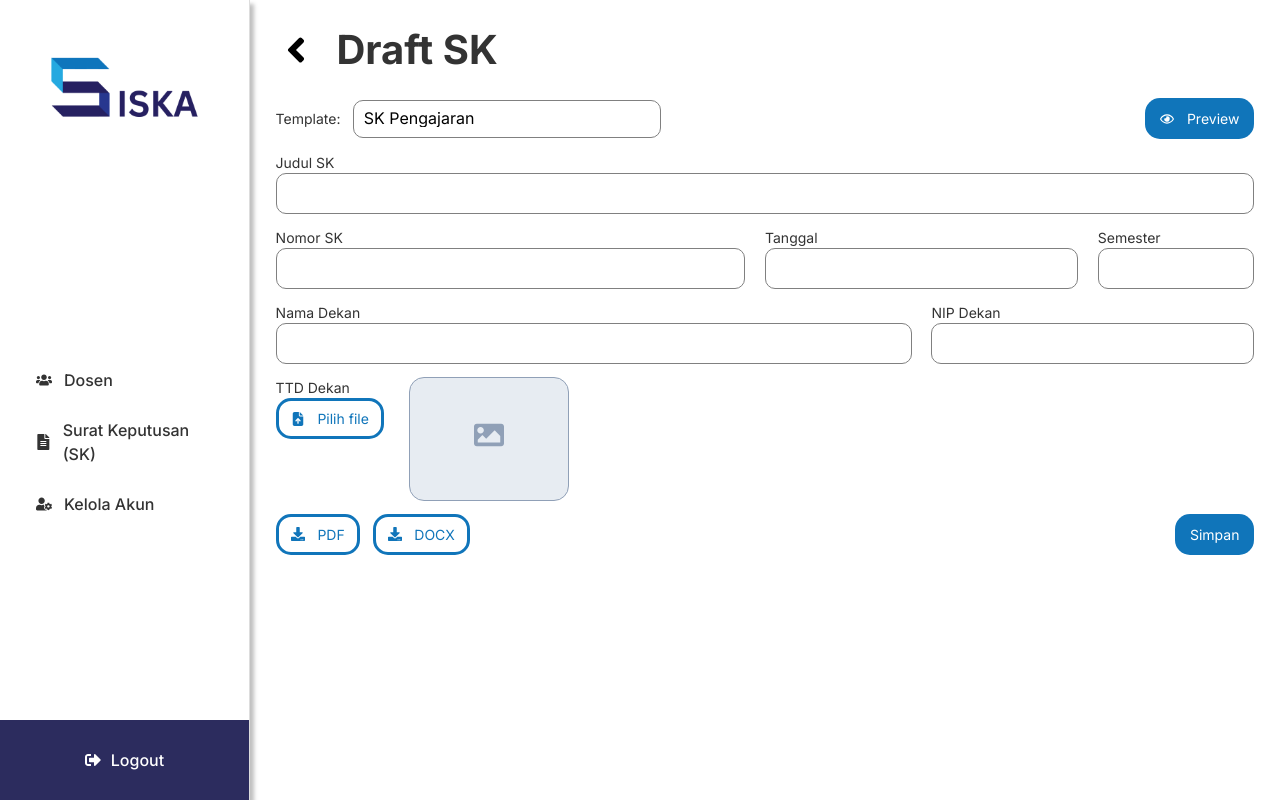
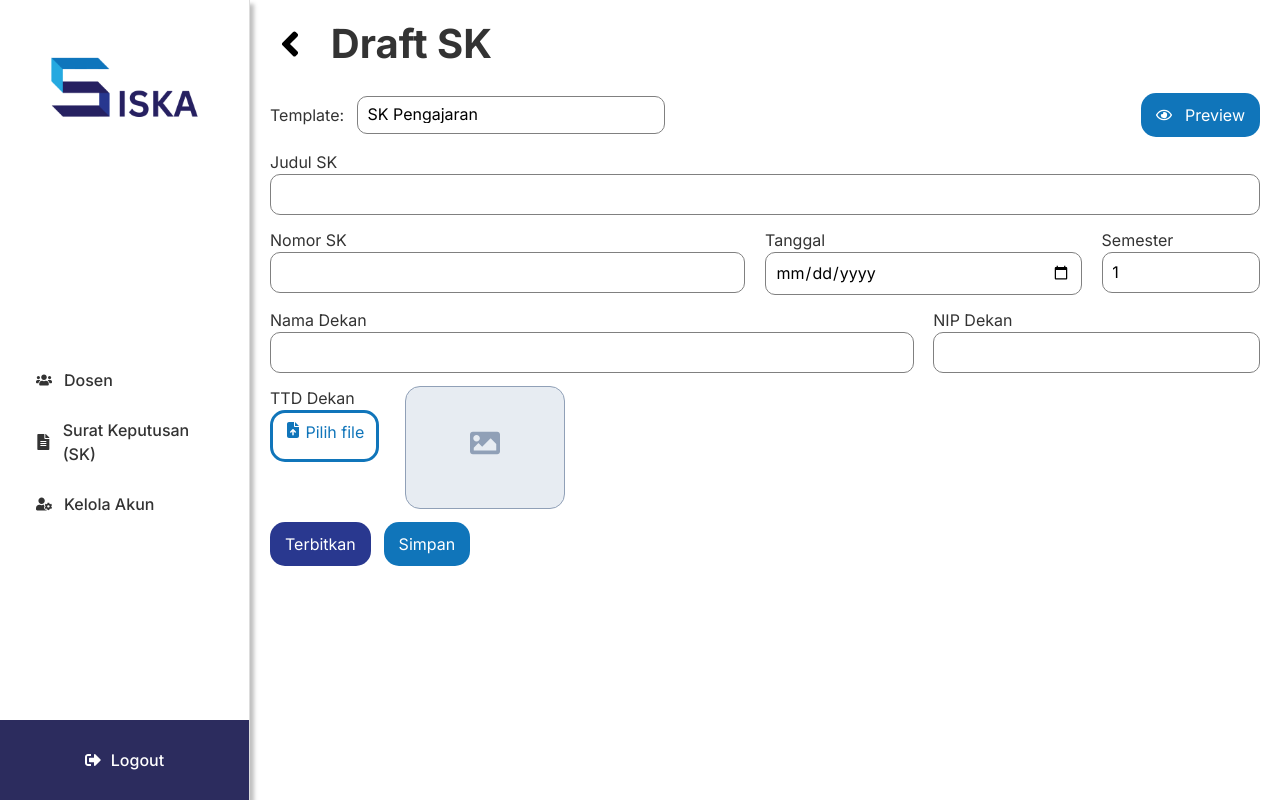
Before and after one commit to novelxv/SISKA, a React (Vite) app in the folder frontend/: page /draft-sk in a window 1280 px wide. Built offline with nearby package versions, Linux system fonts and the light colour scheme; sample sign-in values are in the browser's storage.

Commit message:
feat: integrate DraftSK

```diff
--- a/frontend/src/pages/DraftSK.tsx
+++ b/frontend/src/pages/DraftSK.tsx
@@ -1,92 +1,238 @@
-import React from 'react';
-import { useState } from "react";
-import Sidebar from '../components/Navbar';
-import "../styles/Global.css"
-import "../styles/DraftSK.css"
-import { FaAngleLeft, FaDownload, FaImage, FaRegEye } from 'react-icons/fa';
-import { FaFileArrowUp } from 'react-icons/fa6';
-import { useNavigate } from 'react-router-dom';
+import React, { useState } from "react";
+import Sidebar from "../components/Navbar";
+import "../styles/Global.css";
+import "../styles/DraftSK.css";
+import { FaAngleLeft, FaImage, FaRegEye } from "react-icons/fa";
+import { FaFileArrowUp } from "react-icons/fa6";
+import { useNavigate } from "react-router-dom";
+import { toast, ToastContainer } from "react-toastify";
+import {
+  createDraftSK,
+  uploadTTD,
+  previewSK,
+  publishSK,
+} from "../services/skService";
+
+const jenisSKOptions = [
+  { label: "SK Pengajaran", value: "PENGAJARAN" },
+  { label: "SK Pembimbing dan Penguji", value: "PEMBIMBING_PENGUJI" },
+  { label: "SK Pembimbing Mahasiswa Aktif", value: "PEMBIMBING_AKTIF" },
+  { label: "SK Dosen Wali TPB", value: "WALI_TPB" },
+  { label: "SK Dosen Wali Mahasiswa Aktif", value: "WALI_MHS_AKTIF" },
+  { label: "SK Asisten Perkuliahan dan Praktikum", value: "ASISTEN_PRAKTIKUM" },
+];
 
 const DraftSK = () => {
-    const [draft, setDraft] = useState({});
-    const [query, setQuery] = useState('');
   const navigate = useNavigate();
 
-    const navToSK = () =>{
-        navigate('/sk');
+  const [jenisSK, setJenisSK] = useState("PENGAJARAN");
+  const [judul, setJudul] = useState("");
+  const [noSK, setNoSK] = useState("");
+  const [tanggal, setTanggal] = useState("");
+  const [semester, setSemester] = useState(1);
+  const [nipDekan, setNipDekan] = useState("");
+  const [namaDekan, setNamaDekan] = useState("");
+  const [ttdFile, setTtdFile] = useState<File | null>(null);
+  const [ttdFilename, setTtdFilename] = useState<string | null>(null);
+  const [ttdPreview, setTtdPreview] = useState<string | null>(null);
+
+  const navToSK = () => {
+    navigate("/sk");
+  };
+
+  const handleTTDChange = async (e: React.ChangeEvent<HTMLInputElement>) => {
+    const file = e.target.files?.[0];
+    if (file) {
+      setTtdFile(file);
+      setTtdPreview(URL.createObjectURL(file));
+
+      try {
+        const result = await uploadTTD(nipDekan, file);
+        setTtdFilename(result.fileName);
+        toast.success("TTD berhasil diunggah");
+      } catch (err) {
+        toast.error("Gagal upload TTD");
+      }
+    }
+  };
+
+  const handleSimpan = async () => {
+    if (!ttdFilename) {
+      toast.error("Silakan upload tanda tangan terlebih dahulu.");
+      return;
     }
 
+    try {
+      await createDraftSK({
+        no_sk: noSK,
+        judul,
+        jenis_sk: jenisSK,
+        semester: Number(semester),
+        tanggal,
+        NIP_dekan: nipDekan,
+        nama_dekan: namaDekan,
+        ttd_dekan: ttdFilename,
+      });
+      toast.success("Draft SK berhasil disimpan!");
+    } catch (err) {
+      console.error(err);
+      toast.error("Gagal menyimpan draft SK");
+    }
+  };
+
+  const handleTerbitkan = async () => {
+    try {
+      await publishSK(noSK);
+      toast.success("SK berhasil diterbitkan!");
+      setTimeout(() => navigate("/sk"), 1500);
+    } catch (err) {
+      toast.error("Gagal menerbitkan SK");
+    }
+  };
+
+  const handlePreview = async () => {
+    try {
+      const blob = await previewSK(noSK);
+      const url = window.URL.createObjectURL(blob);
+      window.open(url, "_blank");
+    } catch (err) {
+      toast.error("Gagal membuka preview");
+    }
+  };
+
   return (
-        <div className='draft-sk-container'>
+    <div className="container">
       <Sidebar />
-            <div className='draft-sk-content'>
-                <div className='draftheader'>
-                    <div className='title back-button' onClick={navToSK}><FaAngleLeft/></div>
-                    <h1 className='title'>Draft SK</h1>
+      <ToastContainer />
+      <div className="content">
+        <div className="draftheader">
+          <div className="title back-button" onClick={navToSK}>
+            <FaAngleLeft />
+          </div>
+          <h1 className="title">Draft SK</h1>
         </div>
         <form>
-                    <div className='inputrow1'>
-                        <div className='template'>
+          <div className="inputrow1">
+            <div className="template">
               <div>Template: </div>
-                            <select name="jenisSK" id="jenisSK" className='sk-select'>
-                                <option>SK Pengajaran</option>
-                                <option>SK Pembimbing dan Penguji</option>
-                                <option>SK Pembimbing Mahasiswa Aktif</option>
-                                <option>SK Dosen Wali TPB</option>
-                                <option>SK Dosen Wali Mahasiswa Aktif</option>
-                                <option>SK Asisten Perkuliahan dan Praktikum</option>
+              <select
+                name="jenisSK"
+                className="sk-select"
+                value={jenisSK}
+                onChange={(e) => setJenisSK(e.target.value)}
+              >
+                {jenisSKOptions.map((option) => (
+                  <option key={option.value} value={option.value}>
+                    {option.label}
+                  </option>
+                ))}
               </select>
             </div>
-                        <div className='button-blue'><FaRegEye/>Preview</div>
-                    </div>
-                    <div className='inputrow2'>
-                        <div>
-                            Judul SK <br></br>
-                            <input type="text" className='sk-input'></input>
+            <div className="button-blue" onClick={handlePreview}>
+              <FaRegEye />
+              Preview
             </div>
           </div>
-                    <div className='inputrow3'>
+
+          <div className="inputrow2">
             <div>
-                            Nomor SK <br></br>
-                            <input type="text" className='sk-input'></input>
+              Judul SK <br />
+              <input
+                type="text"
+                className="sk-input"
+                value={judul}
+                onChange={(e) => setJudul(e.target.value)}
+              />
+            </div>
+          </div>
+
+          <div className="inputrow3">
+            <div>
+              Nomor SK <br />
+              <input
+                type="text"
+                className="sk-input"
+                value={noSK}
+                onChange={(e) => setNoSK(e.target.value)}
+              />
             </div>
             <div>
-                            Tanggal <br></br>
-                            <input type="text" className='sk-input'></input>
+              Tanggal <br />
+              <input
+                type="date"
+                className="sk-input"
+                value={tanggal}
+                onChange={(e) => setTanggal(e.target.value)}
+              />
             </div>
             <div>
-                            Semester <br></br>
-                            <input type="text" className='sk-input'></input>
+              Semester <br />
+              <input
+                type="number"
+                className="sk-input"
+                value={semester}
+                onChange={(e) => setSemester(Number(e.target.value))}
+              />
             </div>
           </div>
-                    <div className='inputrow4'>
+
+          <div className="inputrow4">
             <div>
-                            Nama Dekan <br></br>
-                            <input type="text" className='sk-input'></input>
+              Nama Dekan <br />
+              <input
+                type="text"
+                className="sk-input"
+                value={namaDekan}
+                onChange={(e) => setNamaDekan(e.target.value)}
+              />
             </div>
             <div>
-                            NIP Dekan <br></br>
-                            <input type="text" className='sk-input'></input>
+              NIP Dekan <br />
+              <input
+                type="text"
+                className="sk-input"
+                value={nipDekan}
+                onChange={(e) => setNipDekan(e.target.value)}
+              />
             </div>
           </div>
-                    <div className='inputrow5'>
+
+          <div className="inputrow5">
             <div>
               <div>TTD Dekan</div>
-                            <div className='button-white'><FaFileArrowUp/>Pilih file</div>
+              <div className="button-white">
+                <label htmlFor="upload-ttd" style={{ cursor: "pointer" }}>
+                  <FaFileArrowUp /> Pilih file
+                </label>
+                <input
+                  type="file"
+                  id="upload-ttd"
+                  accept="image/*"
+                  onChange={handleTTDChange}
+                  style={{ display: "none" }}
+                />
               </div>
-                        <div className='signpreview'><FaImage /></div>
             </div>
-                    <div className='inputrow6'>
-                        <div className='downloads'>
-                            <div className='button-white'><FaDownload/>PDF</div>
-                            <div className='button-white'><FaDownload/>DOCX</div>
+            <div className="signpreview">
+              {ttdPreview ? (
+                <img src={ttdPreview} alt="Preview TTD" style={{ height: 80 }} />
+              ) : (
+                <FaImage />
+              )}
             </div>
-                        <div className='downloads'>
-                            <div className='button-blue' onClick={navToSK}>Simpan</div>
+          </div>
+
+          <div className="inputrow6">
+            <div className="downloads">
+              <div className="terbit button-blue" onClick={handleTerbitkan}>
+                Terbitkan
+              </div>
+              <div className="button-blue" onClick={handleSimpan}>
+                Simpan
+              </div>
             </div>
           </div>
         </form>
-
       </div>
     </div>
   );
--- a/frontend/src/services/skService.ts
+++ b/frontend/src/services/skService.ts
@@ -0,0 +1,24 @@
+import api from "./api";
+
+export const createDraftSK = async (data: any) => {
+    const response = await api.post("/sk", data);
+    return response.data;
+};
+
+export const uploadTTD = async (nip: string, file: File) => {
+    const formData = new FormData();
+    formData.append("ttd", file);
+    const response = await api.post(`/dekan/${nip}/ttd`, formData, {
+        headers: { "Content-Type": "multipart/form-data" },
+    });
+    return response.data;
+};
+
+export const previewSK = async (no_sk: string): Promise<Blob> => {
+    const response = await api.get(`/sk/${no_sk}/preview`, { responseType: "blob" });
+    return response.data;
+};
+
+export const publishSK = async (no_sk: string) => {
+    return await api.put(`/sk/${no_sk}/publish`);
+};
```
Also changed, not shown: 2 other files (tests, documents, lock files or other folders). Lines whose indentation alone changed are shown as unchanged.
